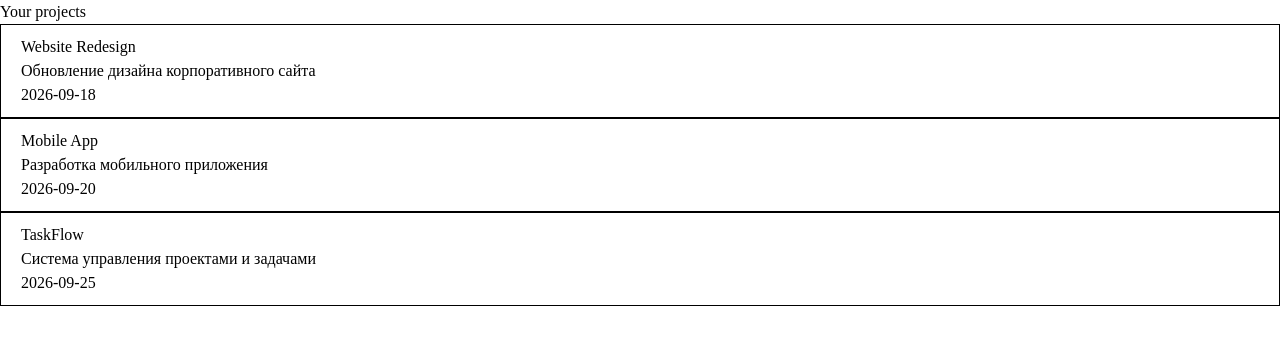
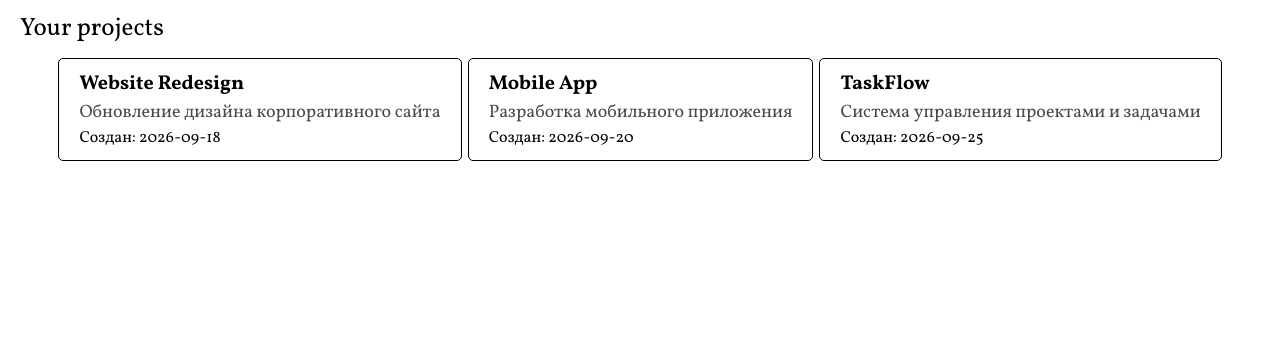
Before and after one commit to devaitt/task-flow, a React (Vite) app: page / in a window 1280 px wide. Shown: the top 344 px of the page. Built offline with nearby package versions, Linux system fonts and the light colour scheme; data requests are answered from the project's data file.

Commit message:
add styles

```diff
--- a/index.html
+++ b/index.html
@@ -1,9 +1,15 @@
-<!doctype html>
+<!DOCTYPE html>
 <html lang="en">
   <head>
     <meta charset="UTF-8" />
     <link rel="icon" type="image/svg+xml" href="/favicon.svg" />
     <meta name="viewport" content="width=device-width, initial-scale=1.0" />
+    <link rel="preconnect" href="https://fonts.googleapis.com" />
+    <link rel="preconnect" href="https://fonts.gstatic.com" crossorigin />
+    <link
+      href="https://fonts.googleapis.com/css2?family=Vollkorn:wght@400;500;600;700;800;900&display=swap"
+      rel="stylesheet"
+    />
     <title>taskflow</title>
   </head>
   <body>
--- a/src/components/project card/ProjectCard.css
+++ b/src/components/project card/ProjectCard.css
@@ -1,8 +1,21 @@
 .card__container {
-  width: 100%;
+  min-width: 500px;
 }
 
 .card {
-  border: 1px solid black;
+  border: 1px solid #000;
+  border-radius: 5px;
   padding: 10px 20px;
+  font-family: "Vollkorn";
 }
+
+.card__name {
+  font-size: 20px;
+  font-weight: 700;
+  text-transform: capitalize;
+}
+
+.card__description {
+  font-size: 18px;
+  color: #4a4a4a;
+}
--- a/src/components/project card/ProjectCard.tsx
+++ b/src/components/project card/ProjectCard.tsx
@@ -11,7 +11,9 @@
         <div className="card">
           <div className="card__name">{project.name}</div>
           <div className="card__description">{project.description}</div>
-          <div className="card__create-date">{project.createdAt}</div>
+          <div className="card__create-date">
+            {`Создан: ${project.createdAt}`}
+          </div>
         </div>
       </div>
     </Link>
--- a/src/pages/ProjectsPage.css
+++ b/src/pages/ProjectsPage.css
@@ -1,2 +1,12 @@
 .projects__title {
+  font-family: "Vollkorn";
+  padding: 10px 20px;
+  font-size: 25px;
 }
+
+.projects__list {
+  display: flex;
+  align-items: center;
+  justify-content: center;
+  gap: 6px;
+}
```
